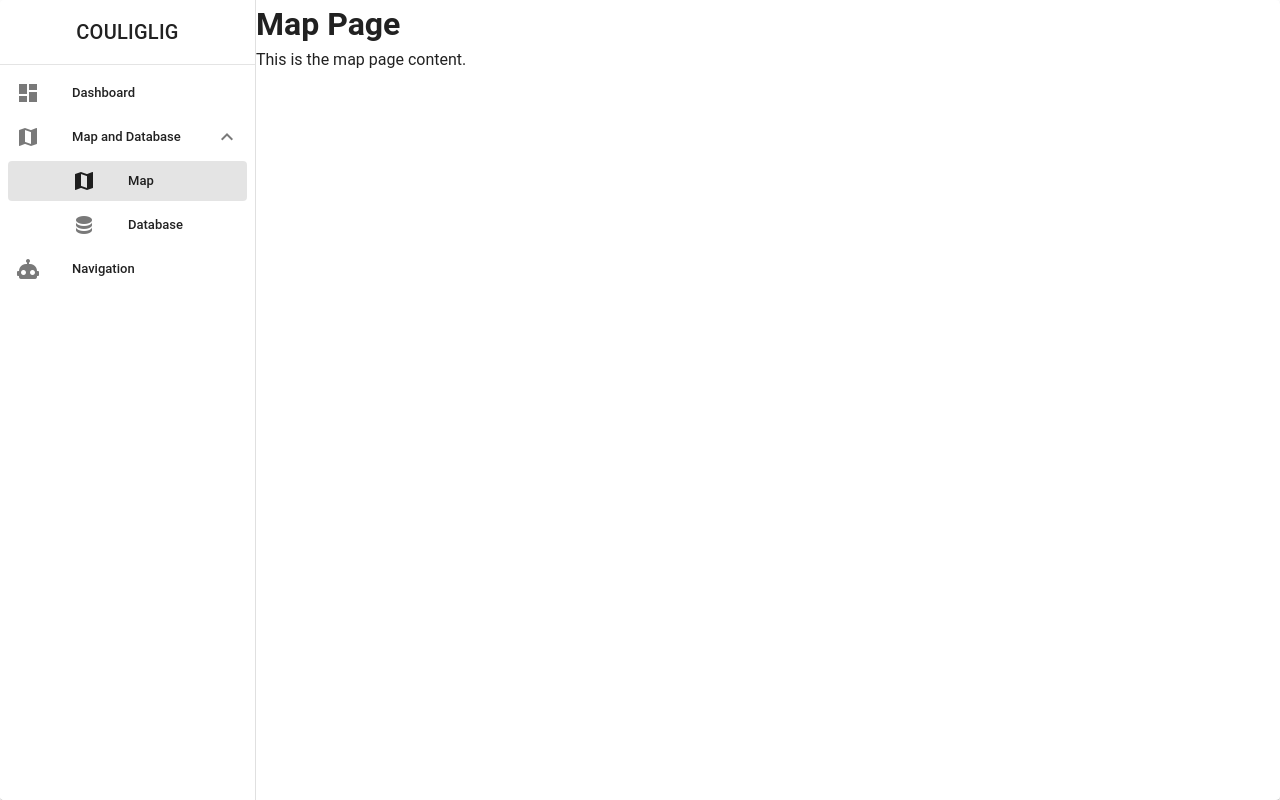
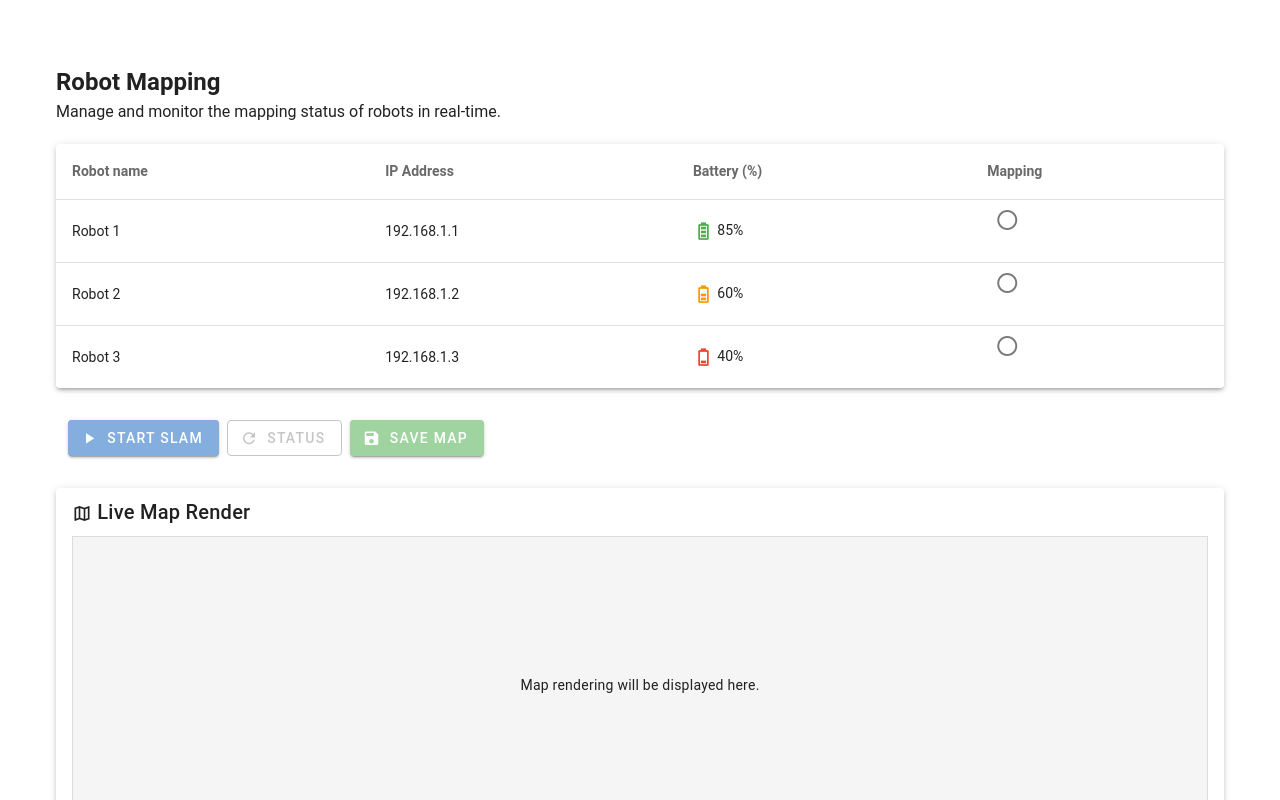
Before and after one commit to KarlBorromeo/couliglig_web, a Nuxt app: page /map in a window 1280 px wide. Built offline with nearby package versions, Linux system fonts and the light colour scheme.

Commit message:
feat: enhance layout and functionality for dashboard and map pages with improved data presentation

```diff
--- a/layouts/default.vue
+++ b/layouts/default.vue
@@ -1,8 +1,20 @@
 <template>
-    <v-card>
     <v-layout>
+        <v-app-bar
+            v-if="$vuetify.display.mobile"
+            app
+            color="white"
+            elevation="1"
+            >
+            <v-app-bar-nav-icon
+                variant="text"
+                @click.stop="drawer = !drawer"
+            />
+        </v-app-bar>
         <v-navigation-drawer
-            permanent
+            v-model="drawer"
+            :location="$vuetify.display.mobile ? 'left' : undefined"
+
         >
             <v-list>
                 <v-card-title class="text-center">COULIGLIG</v-card-title>
@@ -20,16 +32,19 @@
                         title="Map and Database"
                     />
                 </template>
-                <v-list-item prepend-icon="mdi-map" title="Map" value="map" to="/map"></v-list-item>
+                <v-list-item prepend-icon="mdi-map" title="Map" value="map" to="/map" link></v-list-item>
                 <v-list-item prepend-icon="mdi-database" title="Database" value="database" to="/database"></v-list-item>
             </v-list-group>
             <v-list-item prepend-icon="mdi-robot" title="Navigation" value="navigation" to="/navigation"></v-list-item>
             </v-list>
         </v-navigation-drawer>
 
-        <v-main style="height: 100vh">
+        <v-main style="height: 100vh" :class="$vuetify.display.mobile ? 'mt-20' : 'pt-12'">
             <NuxtPage />
         </v-main>
     </v-layout>
-</v-card>
 </template>
+
+<script setup lang="ts">
+    const drawer = ref(false)
+</script>
--- a/pages/dashboard.vue
+++ b/pages/dashboard.vue
@@ -1,72 +1,46 @@
 <template>
-  <div class="d-flex justify-space-around">
-    <v-menu>
-      <template v-slot:activator="{ props }">
-        <v-btn
-          color="primary"
-          v-bind="props"
+  <v-container>
+    <v-table>
+      <thead>
+        <tr>
+          <th v-for="header in itemHeader" :key="header">
+            {{ header }}
+          </th>
+        </tr>
+      </thead>
+      <tbody>
+        <tr
+          v-for="item in itemsData"
+          :key="item.name"
         >
-          Activator slot
-        </v-btn>
-      </template>
-      <v-list>
-        <v-list-item
-          v-for="(item, index) in items"
-          :key="index"
-          :value="index"
-        >
-          <v-list-item-title>{{ item.title }}</v-list-item-title>
-        </v-list-item>
-      </v-list>
-    </v-menu>
-
-    <v-btn
-      color="primary"
-    >
-      Parent activator
-
-      <v-menu activator="parent">
-        <v-list>
-          <v-list-item
-            v-for="(item, index) in items"
-            :key="index"
-            :value="index"
-          >
-            <v-list-item-title>{{ item.title }}</v-list-item-title>
-          </v-list-item>
-        </v-list>
-      </v-menu>
-    </v-btn>
-
-    <v-btn
-      id="menu-activator"
-      color="primary"
-    >
-      Sibling activator
-    </v-btn>
-
-    <v-menu activator="#menu-activator">
-      <v-list>
-        <v-list-item
-          v-for="(item, index) in items"
-          :key="index"
-          :value="index"
-        >
-          <v-list-item-title>{{ item.title }}</v-list-item-title>
-        </v-list-item>
-      </v-list>
-    </v-menu>
-  </div>
+          <td>{{ item.name }}</td>
+          <td>{{ item.ip }}</td>
+          <td>{{ item.status }}</td>
+          <td>{{ item.battery }}</td>
+        </tr>
+      </tbody>
+    </v-table>
+  </v-container>
 </template>
-<script>
-  export default {
-    data: () => ({
-      items: [
-        { title: 'Click Me' },
-        { title: 'Click Me' },
-        { title: 'Click Me' },
-        { title: 'Click Me 2' },
-      ],
-    }),
-  }
+<script setup lang="ts">
+  const itemHeader = [
+    'Robot name',
+    'IP Address',
+    'Status',
+    'Battery (%)',
+  ]
+  const itemsData = [
+    {
+      name: 'Robot 1',
+      ip: '192.168.1.1',
+      status: 'Active',
+      battery: 85,
+    },
+    {
+      name: 'Robot 2',
+      ip: '192.168.1.2',
+      status: 'Inactive',
+      battery: 60,
+    },
+  ]
 </script>
--- a/pages/map.vue
+++ b/pages/map.vue
@@ -1,9 +1,100 @@
 <template>
-  <div>
-    <h1>Map Page</h1>
-    <p>This is the map page content.</p>
-  </div>
+  <v-container class="d-flex flex-column ga-5">
+    <section class="">
+      <h1>Robot Mapping</h1>
+      <p>Manage and monitor the mapping status of robots in real-time.</p>
+    </section>
+
+    <v-card elevation="3">
+      <v-table>
+        <thead>
+          <tr>
+            <th v-for="header in itemHeader" :key="header" class="font-weight-bold" style="color: rgb(105, 105, 105);">
+              {{ header }}
+            </th>
+          </tr>
+        </thead>
+        <tbody>
+          <tr
+            v-for="item in itemsData"
+            :key="item.name"
+          >
+            <td>{{ item.name }}</td>
+            <td>{{ item.ip }}</td>
+            <td>
+              <v-icon color="green" v-if="item.battery > 75">
+                mdi-battery-high
+              </v-icon>
+              <v-icon color="orange" v-else-if="item.battery > 50">
+                mdi-battery-medium
+              </v-icon>
+              <v-icon color="red" v-else>
+                mdi-battery-low
+              </v-icon>
+              {{ item.battery }}%
+            </td>
+            <td>
+              <v-radio-group
+                v-model="selectedRobot"
+                inline
+              >
+                <v-radio :value="item.name" />
+              </v-radio-group>
+            </td>
+          </tr>
+        </tbody>
+      </v-table>
+    </v-card>
+
+    <v-col>
+      <section class="d-flex flex-wrap ga-2">
+        <v-btn :disabled="!selectedRobot" elevation="2" :color="isSlamRunning ? 'error' : 'primary'" @click="toggleSlam" :prepend-icon="isSlamRunning ? 'mdi-stop' : 'mdi-play'">
+          {{ isSlamRunning ? 'Stop Slam' : 'Start Slam' }}
+        </v-btn>
+        <v-btn :disabled="!selectedRobot || !isSlamRunning" variant="outlined" prepend-icon="mdi-refresh">Status</v-btn>
+        <v-btn :disabled="!selectedRobot || !isSlamRunning" elevation="2" color="success" prepend-icon="mdi-content-save">Save Map</v-btn>
+      </section>
+    </v-col>
+
+    <v-card elevation="3">
+      <v-card-title ><v-icon size="20">mdi-map-outline</v-icon> Live Map Render</v-card-title>
+      <v-card-text>
+        <div class="d-flex align-center justify-center" style="height: 300px; background-color: #f5f5f5; border: 1px solid #ddd;">
+          <span class="text-muted">Map rendering will be displayed here.</span>
+        </div>
+      </v-card-text>
+    </v-card>
+  </v-container>
 </template>
 
-<script lang="ts">
+<script setup lang="ts">
+const itemHeader = [
+    'Robot name',
+    'IP Address',
+    'Battery (%)',
+    'Mapping'
+  ]
+  const itemsData = [
+    {
+      name: 'Robot 1',
+      ip: '192.168.1.1',
+      battery: 85,
+    },
+    {
+      name: 'Robot 2',
+      ip: '192.168.1.2',
+      battery: 60,
+    },
+    {
+      name: 'Robot 3',
+      ip: '192.168.1.3',
+      battery: 40,
+    },
+  ]
+  let selectedRobot = ref(null)
+  let isSlamRunning = ref(false)
+
+  function toggleSlam() {
+    isSlamRunning.value = !isSlamRunning.value
+  }
 </script>
```
